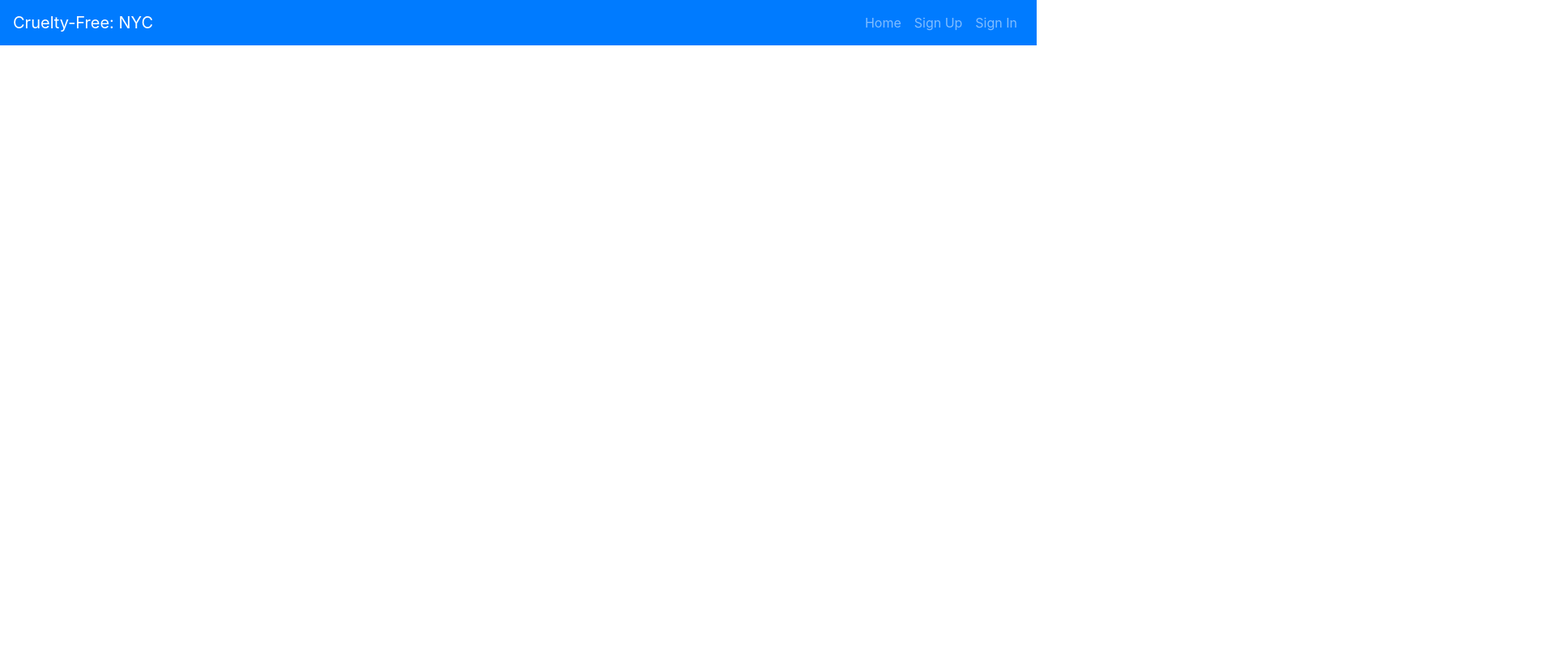
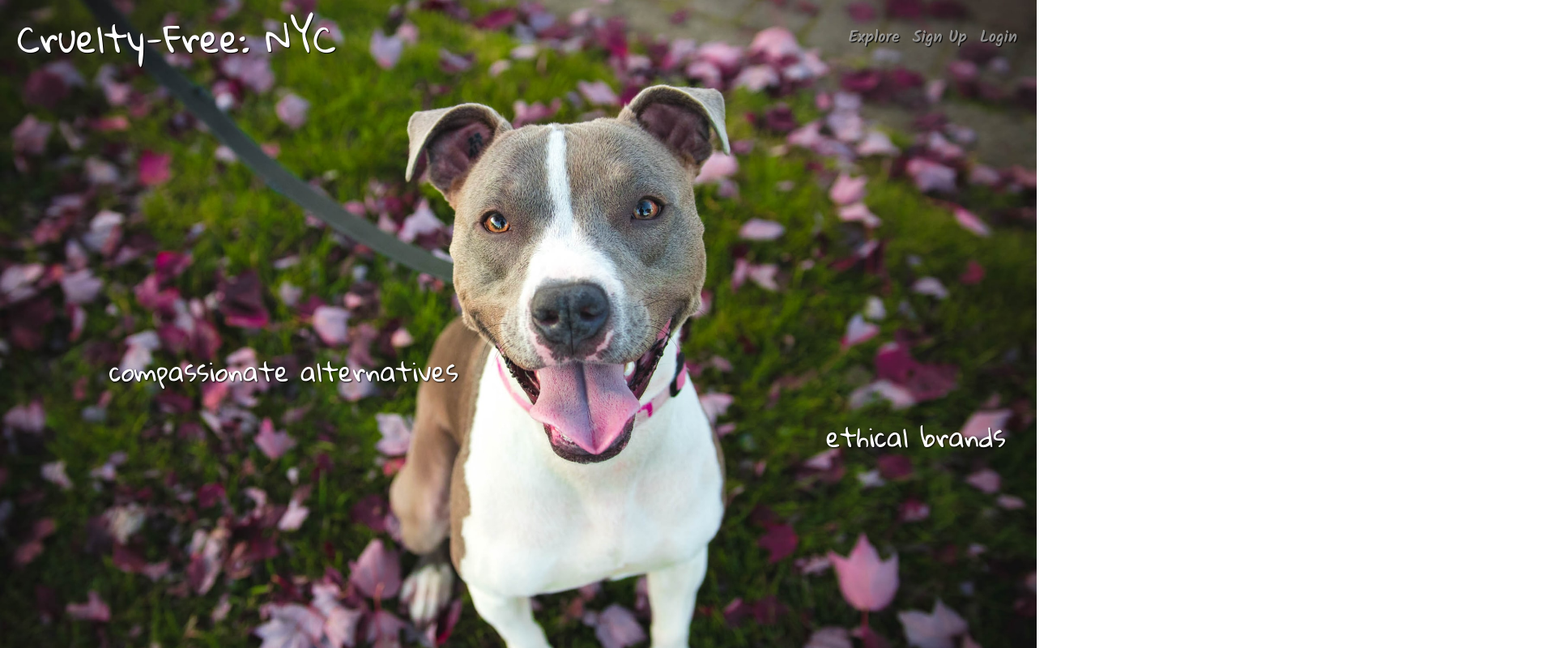
Before and after one commit to NaiemaGardner/Cruelty-Free-NYC-client, a React app: page / in a window 1280 px wide. Shown: the top 800 px of the page at 81% size, 1920 px wide, since content can reach past the window. Built offline with nearby package versions, Linux system fonts and the light colour scheme.

Commit message:
Styling Commit

```diff
--- a/src/components/App/App.js
+++ b/src/components/App/App.js
@@ -41,6 +41,9 @@ class App extends Component {
           />
         ))}
         <main>
+          <h2 className='first-statement'>compassionate alternatives</h2>
+          <h2 className='second-statement'>ethical brands</h2>
+
           <Route path='/sign-up' render={() => (
             <SignUp msgAlert={this.msgAlert} setUser={this.setUser} />
           )} />
--- a/src/components/Header/Header.js
+++ b/src/components/Header/Header.js
@@ -13,26 +13,26 @@ const authenticatedOptions = (
 
 const unauthenticatedOptions = (
   <Fragment>
-    <Nav.Link href="#sign-up">Sign Up</Nav.Link>
-    <Nav.Link href="#sign-in">Sign In</Nav.Link>
+    <Nav.Link className="nav-bar" href="#sign-up">Sign Up</Nav.Link>
+    <Nav.Link className="nav-bar" href="#sign-in">Login</Nav.Link>
   </Fragment>
 )
 
 const alwaysOptions = (
   <Fragment>
-    <Nav.Link href="/Cruelty-Free-NYC-client/#/">Home</Nav.Link>
+    <Nav.Link className="nav-bar" href="/Cruelty-Free-NYC-client/#/">Explore</Nav.Link>
   </Fragment>
 )
 
 const Header = ({ user }) => (
-  <Navbar className="ml-auto" bg="primary" variant="dark" expand="md">
-    <Navbar.Brand href="#">
+  <Navbar className="nav-bar" variant="dark">
+    <Navbar.Brand className="nav-title" href="#">
       Cruelty-Free: NYC
     </Navbar.Brand>
     <Navbar.Toggle aria-controls="basic-navbar-nav" />
     <Navbar.Collapse id="basic-navbar-nav">
       <Nav className="ml-auto">
-        { user && <span className="navbar-text mr-2">Welcome {user.name}!</span>}
+        { user && <span className="navbar-text mr-2">Hello {user.name},</span>}
         { alwaysOptions }
         { user ? authenticatedOptions : unauthenticatedOptions }
       </Nav>
--- a/src/index.scss
+++ b/src/index.scss
@@ -1 +1,43 @@
 @import '~bootstrap/scss/bootstrap';
+@import url('https://fonts.googleapis.com/css2?family=Gloria+Hallelujah&family=Kalam:wght@700&display=swap');
+
+$landing-text: #fff;
+$landing-text-background: #000;
+
+body {
+  background-image: url('Bkgd5.jpg');
+  background-repeat: no-repeat;
+  background-size: cover;
+}
+
+.nav-bar {
+  font-family: 'Kalam', sans-serif;
+  font-size: 20px;
+  text-shadow: 1px 1px 1px $landing-text-background;
+
+  .nav-title {
+    font-family: 'Gloria Hallelujah', sans-serif;
+    font-size: 45px;
+    left: 5px;
+    position: relative;
+    text-shadow: 1px 1px 1px $landing-text-background;
+  }
+}
+
+.first-statement {
+  color: $landing-text;
+  font-family: 'Gloria Hallelujah', sans-serif;
+  left: 135px;
+  position: relative;
+  text-shadow: 1px 1px 2px $landing-text-background;
+  top: 345px;
+}
+
+.second-statement {
+  color: $landing-text;
+  font-family: 'Gloria Hallelujah', sans-serif;
+  left: 1020px;
+  position: relative;
+  text-shadow: 1px 1px 2px $landing-text-background;
+  top: 380px;
+}
```
Also changed, not shown: src/Bkgd2.jpg (added), src/Bkgd4.jpg (added), src/Bkgd5.jpg (added), src/Bkgd6.jpg (added), src/CityBkgd.jpg (added), src/CityBkgd2.jpg (added), src/CityBkgd3.jpg (added), 1 other file.
